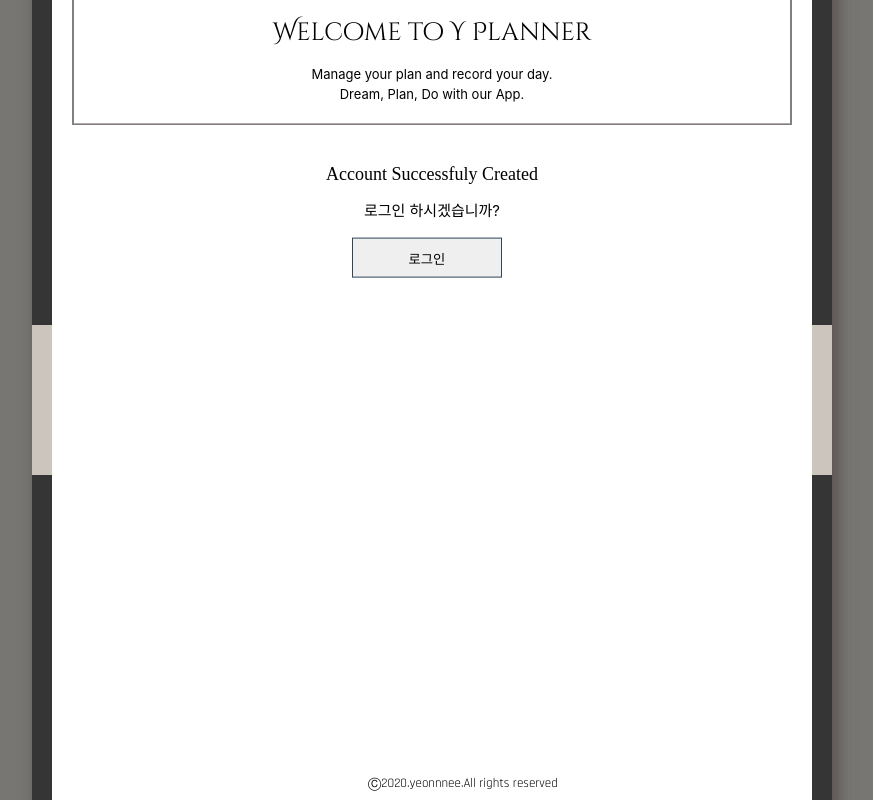
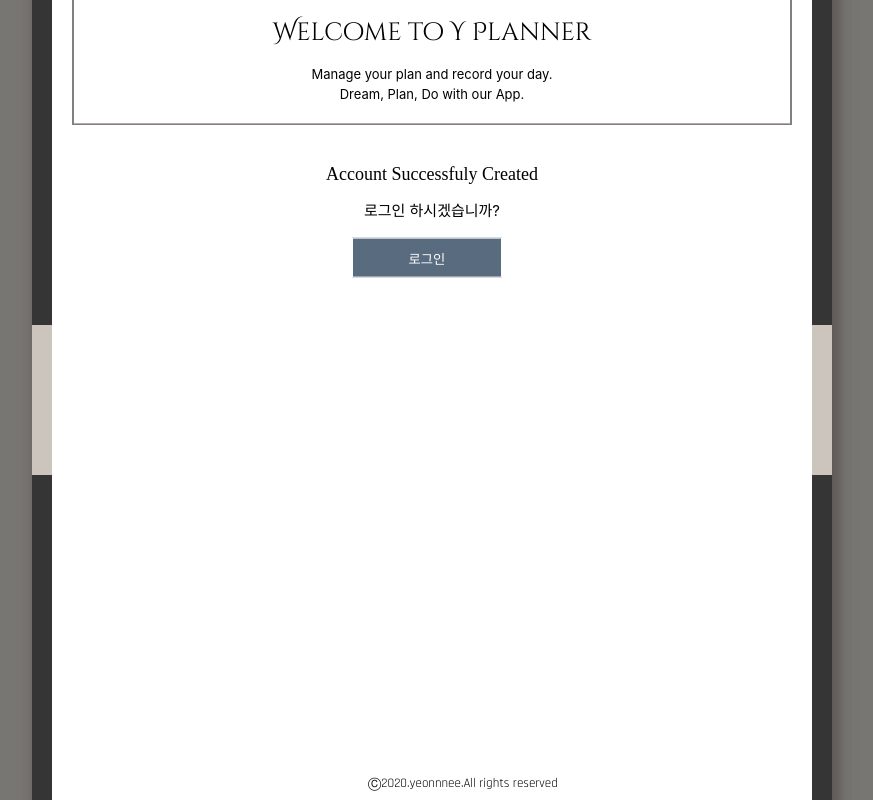
Before and after one commit to yeonnnee/React_Planner, a React (Create React App) app: page /sign-up/success in a window 1280 px wide. Shown: the whole page, without its empty margins (208-1081 px from the left). Built offline with nearby package versions, Linux system fonts and the light colour scheme; a web font is replaced by a local one.

Commit message:
[CREATE] button component to use login and sign up page

```diff
--- /dev/null
+++ b/src/components/Button/Button.jsx
@@ -0,0 +1,41 @@
+import React from "react";
+import styled from "styled-components";
+
+export const Btn = styled.button`
+  width: 150px;
+  height: 40px;
+  margin-right: 10px;
+  background-color: #30475e;
+  color: white;
+  border: 1px solid white;
+  opacity: 0.8;
+  outline: none;
+
+  &:nth-child(2) {
+    background-color: transparent;
+    color: #30475e;
+    border: 1px solid #30475e;
+    &:hover {
+      background-color: transparent;
+      color: #30475e;
+      border: 1px solid #30475e;
+      box-shadow: 2px 2px 5px #3e5368, 0 0 2px #30475e;
+    }
+  }
+
+  &:hover {
+    background-color: #30475e;
+    border: 1px solid #30475e;
+    box-shadow: 2px 2px 5px #3e5368, 0 0 2px #30475e;
+  }
+`;
+
+const Button = (buttonProps) => {
+  const { onClick, text } = buttonProps;
+
+  return (
+    <>{onClick ? <Btn onClick={onClick}>{text}</Btn> : <Btn>{text}</Btn>}</>
+  );
+};
+
+export default Button;
--- /dev/null
+++ b/src/components/Button/index.jsx
@@ -0,0 +1,3 @@
+import Button from "./Button";
+
+export { Button };
--- a/src/screens/Auth/LogInPresenter.jsx
+++ b/src/screens/Auth/LogInPresenter.jsx
@@ -4,6 +4,7 @@ import { faEnvelope, faLock } from "@fortawesome/free-solid-svg-icons";
 import Loader from "../../components/Loader";
 import Header from "../../components/Header";
 import ErrorMessage from "../../components/msg/ErrorMessage";
+import { Button } from "../../components/Button";
 import { Container, Frame, Main } from "../../components/styles/Templates";
 import {
   PasswordLink,
@@ -12,7 +13,6 @@ import {
   Input,
   Wrapper,
   Section,
-  Button,
   Label,
   Icon,
 } from "./styles";
@@ -55,7 +55,7 @@ const LogInPresenter = (logInProps) => {
             <PasswordLink to="/find-password">Forgot password?</PasswordLink>
           </Wrapper>
           <Section>
-            <Button onClick={onClick}>로그인</Button>
+            <Button onClick={onClick} text="로그인" />
             <SignUpLink to="/sign-up">Create Y Planner Account</SignUpLink>
           </Section>
         </Main>
--- a/src/screens/SignUp/SignUpPresenter.jsx
+++ b/src/screens/SignUp/SignUpPresenter.jsx
@@ -5,7 +5,8 @@ import Header from "../../components/Header";
 import { Container, Frame, Main } from "../../components/styles/Templates";
 import SignUpInput from "./SignUpInput";
 import ErrorMessage from "../../components/msg/ErrorMessage";
-import { Title, Wrapper, Section, Button, Error, Column } from "./styles";
+import { Button } from "../../components/Button";
+import { Title, Wrapper, Section, Error, Column } from "./styles";
 
 const SignUpPresenter = (signUpProps) => {
   const { state, onSubmit, onChange, onCancel, selectEmail } = signUpProps;
@@ -61,8 +62,8 @@ const SignUpPresenter = (signUpProps) => {
               <Error>{state.validation.name}</Error>
             </Wrapper>
             <Column>
-              <Button onClick={onSubmit}>Submit</Button>
-              <Button onClick={onCancel}>Cancel</Button>
+              <Button onClick={onSubmit} text="확인" />
+              <Button onClick={onCancel} text="취소" />
             </Column>
           </Section>
         </Main>
--- a/src/screens/SignUp/SignUpSuccess.jsx
+++ b/src/screens/SignUp/SignUpSuccess.jsx
@@ -4,7 +4,8 @@ import { connect } from "react-redux";
 
 import Header from "../../components/Header";
 import { Container, Frame, Main } from "../../components/styles/Templates";
-import { SLink, Text, Question, Button, Section } from "./styles";
+import { Button } from "../../components/Button";
+import { SLink, Text, Question, Section } from "./styles";
 
 const SignUpSuccess = (signUpSuccessProps) => {
   const { state } = signUpSuccessProps;
@@ -21,7 +22,7 @@ const SignUpSuccess = (signUpSuccessProps) => {
                 <Text>Account Successfuly Created</Text>
                 <Question>로그인 하시겠습니까?</Question>
                 <SLink to="/logIn">
-                  <Button>로그인</Button>
+                  <Button text="로그인" />
                 </SLink>
               </Section>
             </Main>
```
